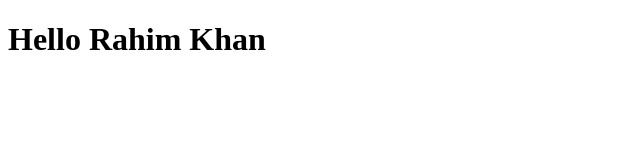
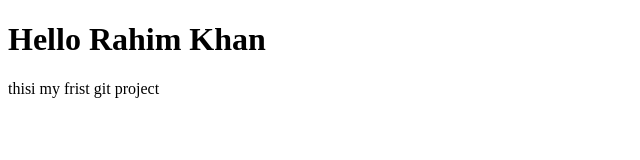
Before and after one commit to mdrahimkhann/frist-project, a plain HTML site: page index.html in a window 1280 px wide. Shown: the whole page, without its empty margins (0-640 px from the left). Drawn offline with Linux system fonts and the light colour scheme.

Commit message:
first commit

```diff
--- a/index.html
+++ b/index.html
@@ -7,5 +7,6 @@
 </head>
 <body>
     <h1>Hello Rahim Khan</h1>
+    <p>thisi my frist git project</p>
 </body>
 </html>
```
